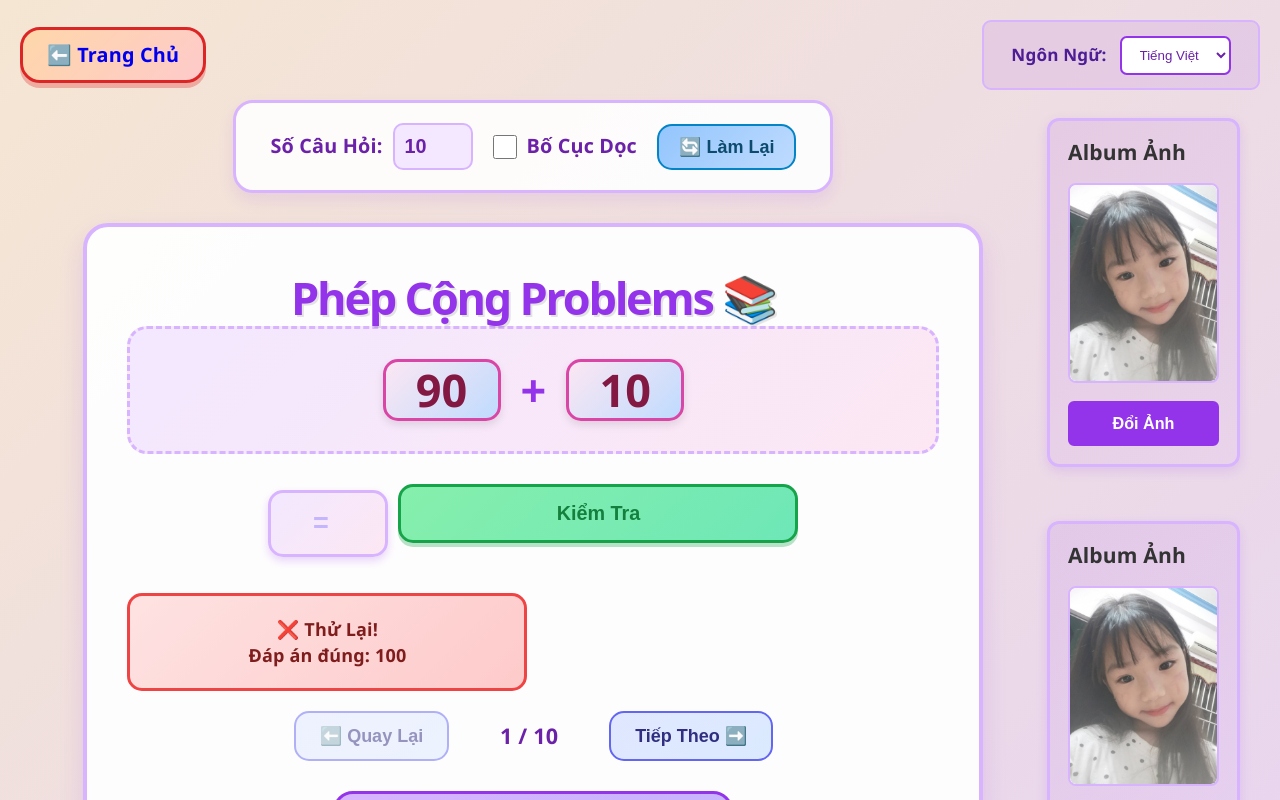
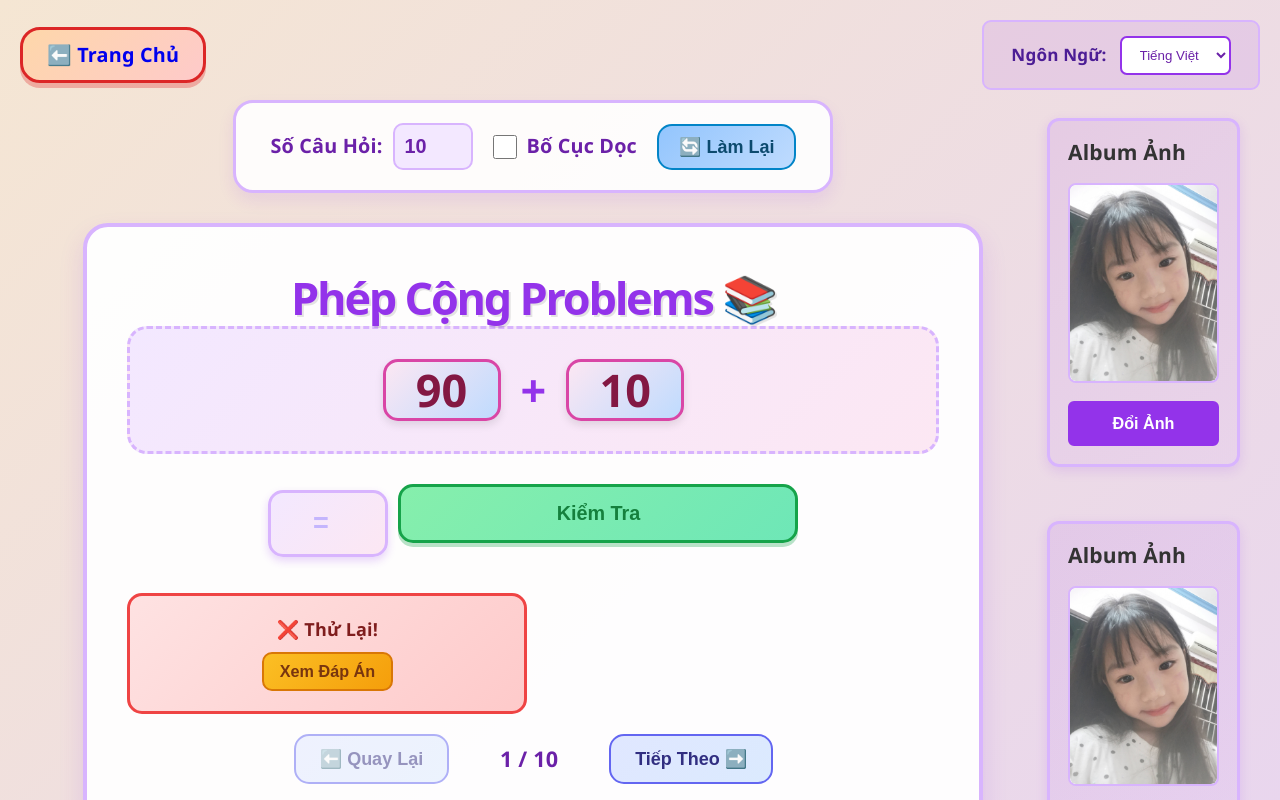
Before and after one commit to keungfan/nhjm-study, a React (Vite) app: page /nhjm-study/plus in a window 1280 px wide. Both pictures are taken after a click on the button "Kiểm Tra". Shown: the top 800 px of the page. Built offline with nearby package versions, Linux system fonts and the light colour scheme.

Commit message:
Hide correct answers by default - show via button click

```diff
--- a/src/i18n.ts
+++ b/src/i18n.ts
@@ -13,6 +13,7 @@ const en = {
     "test": "Test",
     "home": "Home",
     "check": "Check",
+    "checkAll": "Check All",
     "next": "Next",
     "previous": "Previous",
     "submit": "Submit",
@@ -44,6 +45,10 @@ const en = {
     "photoAlt": "Random photo",
     "changePhoto": "Change Photo",
     "noPhotos": "No photos available"
+  },
+  "feedback": {
+    "showAnswer": "Show Answer",
+    "hideAnswer": "Hide Answer"
   }
 };
 
@@ -58,6 +63,7 @@ const vi = {
     "test": "Bài Kiểm Tra",
     "home": "Trang Chủ",
     "check": "Kiểm Tra",
+    "checkAll": "Chấm điểm",
     "next": "Tiếp Theo",
     "previous": "Quay Lại",
     "submit": "Nộp",
@@ -89,6 +95,10 @@ const vi = {
     "photoAlt": "Ảnh ngẫu nhiên",
     "changePhoto": "Đổi Ảnh",
     "noPhotos": "Không có ảnh"
+  },
+  "feedback": {
+    "showAnswer": "Xem Đáp Án",
+    "hideAnswer": "Ẩn Đáp Án"
   }
 };
 
--- a/src/locales/en.json
+++ b/src/locales/en.json
@@ -9,6 +9,7 @@
     "test": "Test",
     "home": "Home",
     "check": "Check",
+    "checkAll": "Check All",
     "next": "Next",
     "previous": "Previous",
     "submit": "Submit",
@@ -40,5 +41,8 @@
     "photoAlt": "Random photo",
     "changePhoto": "Change Photo",
     "noPhotos": "No photos available"
+  },
+  "feedback": {
+    "showAnswer": "Show Answer",
+    "hideAnswer": "Hide Answer"
   }
-}
--- a/src/pages/Minus.tsx
+++ b/src/pages/Minus.tsx
@@ -20,6 +20,7 @@ export default function Minus() {
   const [points, setPoints] = useState<number | null>(null);
   const [currentQuestion, setCurrentQuestion] = useState(0);
   const [checkedQuestions, setCheckedQuestions] = useState<Record<number, boolean>>({});
+  const [revealedAnswers, setRevealedAnswers] = useState<Record<number, boolean>>({});
 
   useEffect(() => {
     generateQuestions();
@@ -58,6 +59,12 @@ export default function Minus() {
     const newCheckedQuestions = { ...checkedQuestions };
     newCheckedQuestions[currentQuestion] = isCorrect;
     setCheckedQuestions(newCheckedQuestions);
+  };
+
+  const handleRevealAnswer = () => {
+    const newRevealedAnswers = { ...revealedAnswers };
+    newRevealedAnswers[currentQuestion] = true;
+    setRevealedAnswers(newRevealedAnswers);
   };
 
   const handleTest = () => {
@@ -160,6 +167,14 @@ export default function Minus() {
                     : `❌ ${t('results.incorrect')}`}
                 </p>
                 {!checkedQuestions[currentQuestion] && (
+                  <button
+                    onClick={handleRevealAnswer}
+                    className="reveal-answer-btn"
+                  >
+                    {revealedAnswers[currentQuestion] ? t('feedback.hideAnswer') : t('feedback.showAnswer')}
+                  </button>
+                )}
+                {!checkedQuestions[currentQuestion] && revealedAnswers[currentQuestion] && (
                   <p className="correct-answer">
                     {t('results.correctAnswer')}: <strong>{questions[currentQuestion].answer}</strong>
                   </p>
@@ -190,7 +205,7 @@ export default function Minus() {
             </div>
 
             <button onClick={handleTest} className="test-button">
-              ✅ {t('buttons.check')}
+              ✅ {t('buttons.checkAll')}
             </button>
 
             {points !== null && (
--- a/src/pages/Plus.tsx
+++ b/src/pages/Plus.tsx
@@ -20,6 +20,7 @@ export default function Plus() {
   const [points, setPoints] = useState<number | null>(null);
   const [currentQuestion, setCurrentQuestion] = useState(0);
   const [checkedQuestions, setCheckedQuestions] = useState<Record<number, boolean>>({});
+  const [revealedAnswers, setRevealedAnswers] = useState<Record<number, boolean>>({});
 
   useEffect(() => {
     generateQuestions();
@@ -60,6 +61,12 @@ export default function Plus() {
     const newCheckedQuestions = { ...checkedQuestions };
     newCheckedQuestions[currentQuestion] = isCorrect;
     setCheckedQuestions(newCheckedQuestions);
+  };
+
+  const handleRevealAnswer = () => {
+    const newRevealedAnswers = { ...revealedAnswers };
+    newRevealedAnswers[currentQuestion] = true;
+    setRevealedAnswers(newRevealedAnswers);
   };
 
   const handleTest = () => {
@@ -162,6 +169,14 @@ export default function Plus() {
                     : `❌ ${t('results.incorrect')}`}
                 </p>
                 {!checkedQuestions[currentQuestion] && (
+                  <button
+                    onClick={handleRevealAnswer}
+                    className="reveal-answer-btn"
+                  >
+                    {revealedAnswers[currentQuestion] ? t('feedback.hideAnswer') : t('feedback.showAnswer')}
+                  </button>
+                )}
+                {!checkedQuestions[currentQuestion] && revealedAnswers[currentQuestion] && (
                   <p className="correct-answer">
                     {t('results.correctAnswer')}: <strong>{questions[currentQuestion].answer}</strong>
                   </p>
@@ -192,7 +207,7 @@ export default function Plus() {
             </div>
 
             <button onClick={handleTest} className="test-button">
-              ✅ {t('buttons.check')}
+              ✅ {t('buttons.checkAll')}
             </button>
 
             {points !== null && (
--- a/src/pages/Test.tsx
+++ b/src/pages/Test.tsx
@@ -25,6 +25,7 @@ export default function Test() {
   const [points, setPoints] = useState<number | null>(null);
   const [currentQuestion, setCurrentQuestion] = useState(0);
   const [checkedQuestions, setCheckedQuestions] = useState<Record<number, boolean>>({});
+  const [revealedAnswers, setRevealedAnswers] = useState<Record<number, boolean>>({});
 
   useEffect(() => {
     generateQuestions();
@@ -96,6 +97,12 @@ export default function Test() {
     const newCheckedQuestions = { ...checkedQuestions };
     newCheckedQuestions[currentQuestion] = isCorrect;
     setCheckedQuestions(newCheckedQuestions);
+  };
+
+  const handleRevealAnswer = () => {
+    const newRevealedAnswers = { ...revealedAnswers };
+    newRevealedAnswers[currentQuestion] = true;
+    setRevealedAnswers(newRevealedAnswers);
   };
 
   const handleNext = () => {
@@ -207,7 +214,7 @@ export default function Test() {
             </div>
 
             <button onClick={handleCheckQuestion} className="check-question-btn">
-              ✅ {t('buttons.check')}
+              ✅ {t('buttons.checkAll')}
             </button>
 
             {checkedQuestions[currentQuestion] !== undefined && (
@@ -218,6 +225,14 @@ export default function Test() {
                     : `❌ ${t('results.incorrect')}`}
                 </p>
                 {!checkedQuestions[currentQuestion] && (
+                  <button
+                    onClick={handleRevealAnswer}
+                    className="reveal-answer-btn"
+                  >
+                    {revealedAnswers[currentQuestion] ? t('feedback.hideAnswer') : t('feedback.showAnswer')}
+                  </button>
+                )}
+                {!checkedQuestions[currentQuestion] && revealedAnswers[currentQuestion] && (
                   <p className="correct-answer">
                     {t('results.correctAnswer')}: <strong>{question.correctAnswer}</strong>
                   </p>
--- a/src/styles/MathPage.css
+++ b/src/styles/MathPage.css
@@ -353,6 +353,28 @@
   color: inherit;
 }
 
+.reveal-answer-btn {
+  margin-top: 10px;
+  padding: 8px 16px;
+  background: linear-gradient(135deg, #fbbf24 0%, #f59e0b 100%);
+  border: 2px solid #d97706;
+  border-radius: 10px;
+  font-size: 0.9rem;
+  font-weight: 600;
+  color: #78350f;
+  cursor: pointer;
+  transition: all 0.3s ease;
+}
+
+.reveal-answer-btn:hover {
+  background: linear-gradient(135deg, #f59e0b 0%, #d97706 100%);
+  transform: scale(1.05);
+}
+
+.reveal-answer-btn:active {
+  transform: scale(0.98);
+}
+
 .results {
   background: linear-gradient(135deg, #fef3c7 0%, #fce7f3 100%);
   border: 3px solid #f59e0b;
--- a/src/styles/Test.css
+++ b/src/styles/Test.css
@@ -372,6 +372,28 @@
   color: inherit;
 }
 
+.reveal-answer-btn {
+  margin-top: 10px;
+  padding: 8px 16px;
+  background: linear-gradient(135deg, #fbbf24 0%, #f59e0b 100%);
+  border: 2px solid #d97706;
+  border-radius: 10px;
+  font-size: 0.9rem;
+  font-weight: 600;
+  color: #78350f;
+  cursor: pointer;
+  transition: all 0.3s ease;
+}
+
+.reveal-answer-btn:hover {
+  background: linear-gradient(135deg, #f59e0b 0%, #d97706 100%);
+  transform: scale(1.05);
+}
+
+.reveal-answer-btn:active {
+  transform: scale(0.98);
+}
+
 .results {
   background: linear-gradient(135deg, #fef3c7 0%, #fce7f3 100%);
   border: 3px solid #f59e0b;
```
Also changed, not shown: src/locales/vi.json (+6 -2 lines).
